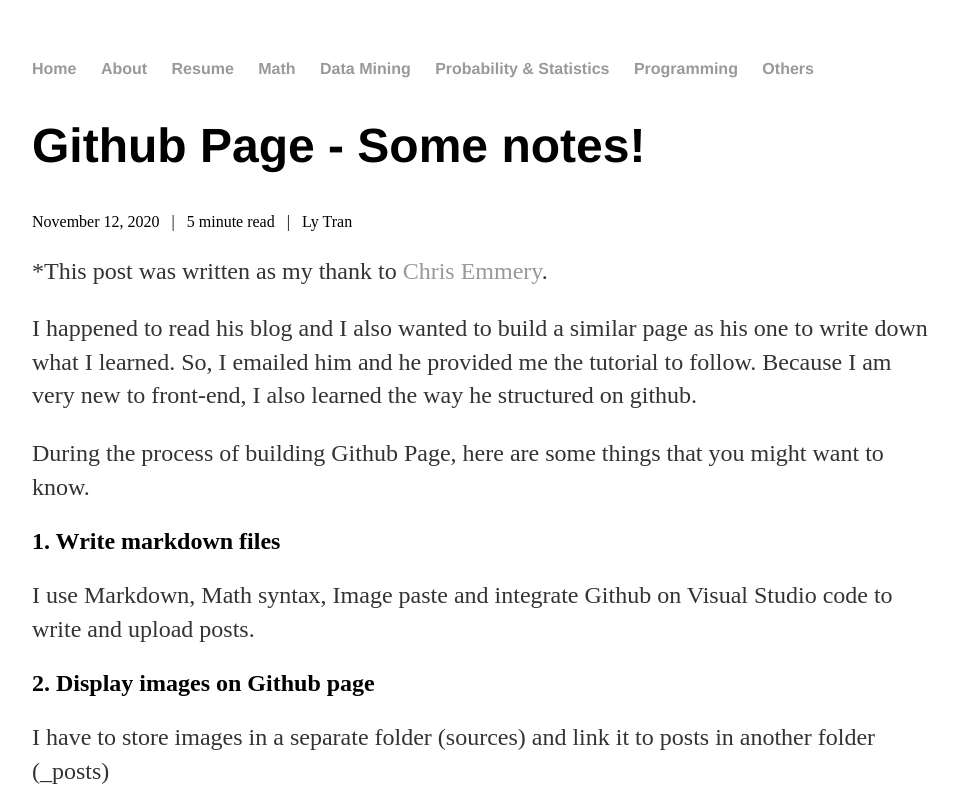
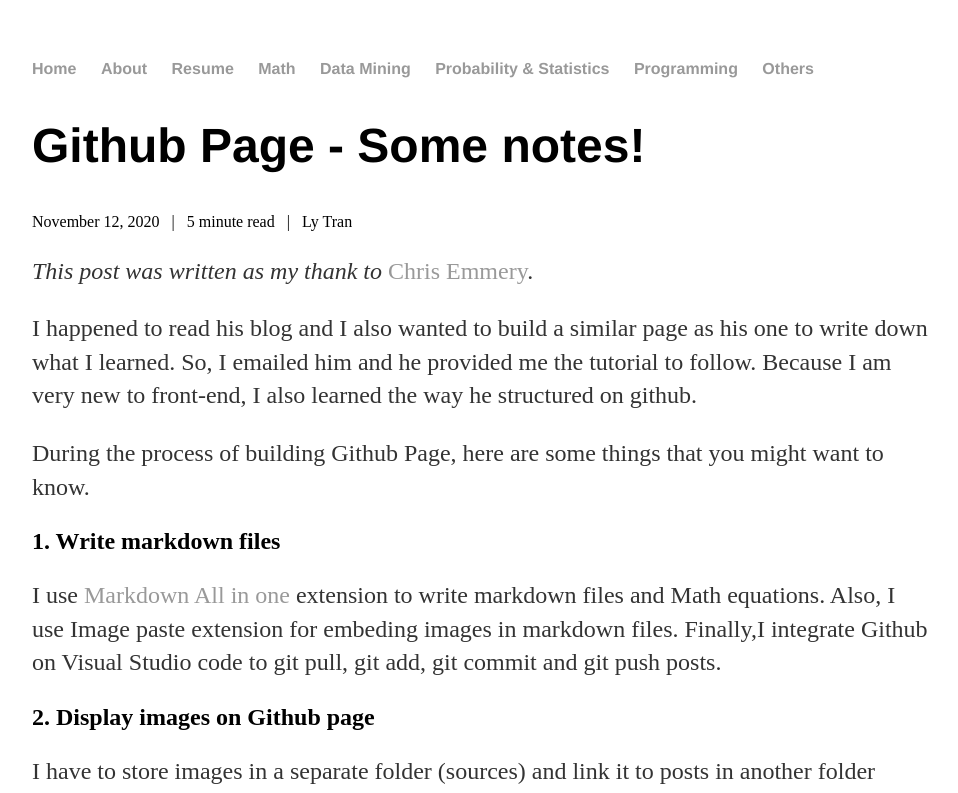
Before and after one commit to lytranp/lytranp.github.io, a Jekyll site: the page built from _posts/others/2020-11-12-github-page-notes.md, in a window 1280 px wide. Shown: the top 793 px of the page, without its empty margins (160-1118 px from the left). Built offline with Jekyll 4.4.1, drawn with Linux system fonts in a browser that asks for light colours; a script that is not in the unit is left out; grey boxes are pictures that could not be loaded.

Commit message:
Edit github page note

```diff
--- a/_posts/others/2020-11-12-github-page-notes.md
+++ b/_posts/others/2020-11-12-github-page-notes.md
@@ -6,7 +6,7 @@ read: 5
 secondary: others
 date: 2020-11-12
 ---
-*This post was written as my thank to [Chris Emmery](https://cmry.github.io/).
+*This post was written as my thank to* [Chris Emmery](https://cmry.github.io/).
 
 I happened to read his blog and I also wanted to build a similar page as his one to write down what I learned. So, I emailed him and he provided me the tutorial to follow. Because I am very new to front-end, I also learned the way he structured on github.
 
@@ -14,13 +14,13 @@ During the process of building Github Page, here are some things that you might
 
 ## 1. Write markdown files
 
-I use Markdown, Math syntax, Image paste and integrate Github on Visual Studio code to write and upload posts.
+I use [Markdown All in one](https://www.programmersought.com/article/94051435573/) extension to write markdown files and Math equations. Also, I use Image paste extension for embeding images in markdown files. Finally,I integrate Github on Visual Studio code to git pull, git add, git commit and git push posts.
 
 ## 2. Display images on Github page
 
 I have to store images in a separate folder (sources) and link it to posts in another folder (_posts)
 
-> [![](/sources/image.png){:height="60%" width="60%"}]
+> ![](sources/Others-github-page-notes.png)
 
 It will not work if putting images and posts at the same folder.
 
```
Also changed, not shown: sources/Others-github-page-notes.png (added).
